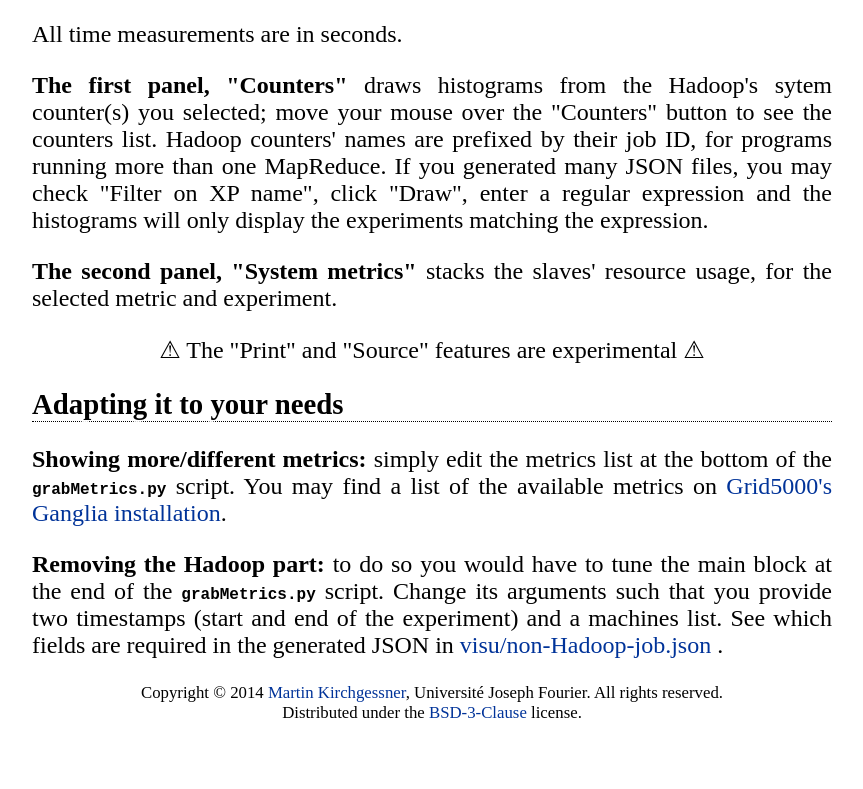
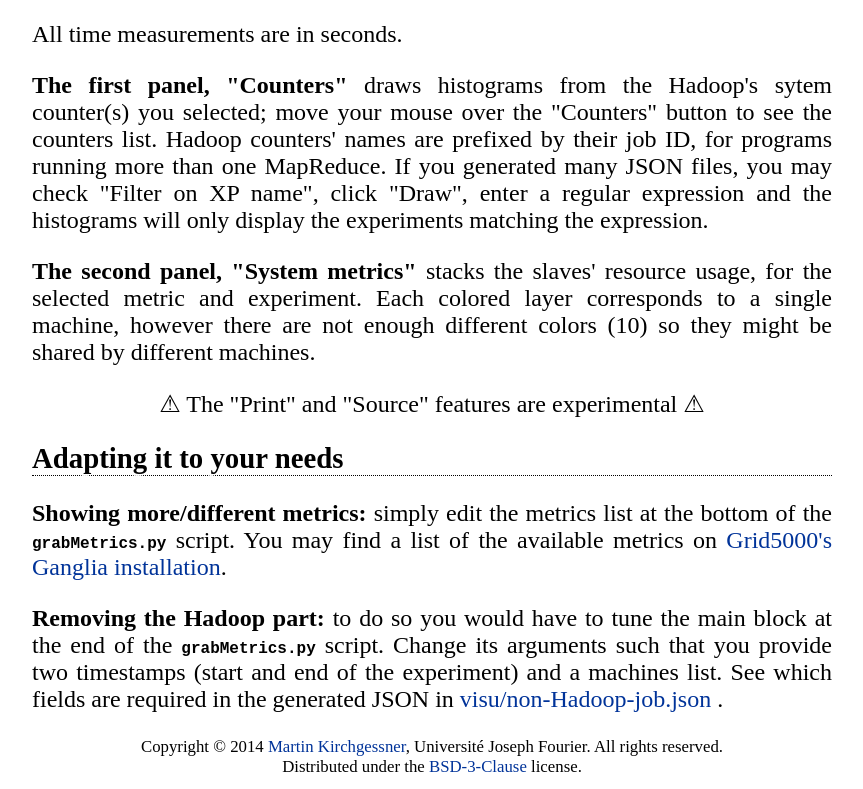
Before and after one commit to martinkirch/g5k-v11n, a plain HTML site: page index.html in a window 1280 px wide. Shown: the part 1174-1963 px from the top of the page, without its empty margins (208-1071 px from the left). Before the commit the page ends 1909 px from the top, so only its background shows below. Drawn offline with Linux system fonts and the light colour scheme; a web font is replaced by a local one.

Commit message:
notes on color layers

```diff
--- a/index.html
+++ b/index.html
@@ -162,6 +162,8 @@
 	<p>
 		<b>The second panel, "System metrics"</b> stacks the slaves' resource usage,
 		for the selected metric and experiment.
+		Each colored layer corresponds to a single machine, however there are not enough
+		different colors (10) so they might be shared by different machines.
 	</p>
 
 	<p style="text-align:center;">
```
